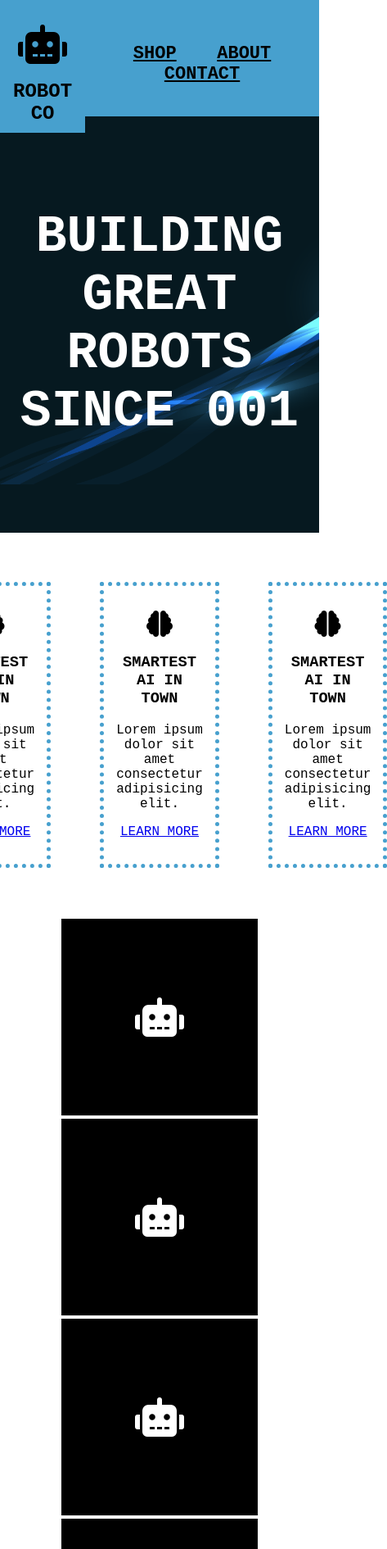
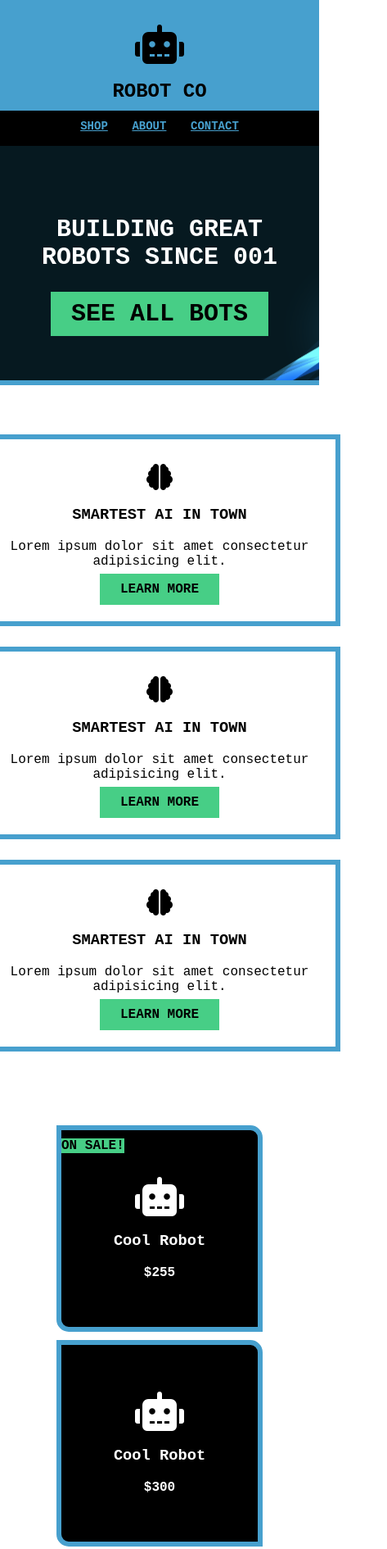
Before and after one commit to 8ctopotamus/robotco, a plain HTML site: page index.html in a window 390 px wide. Shown: the top 1890 px of the page at 82% size, 473 px wide, since content can reach past the window. Drawn offline with Linux system fonts and the light colour scheme.

Commit message:
css vars, responsive

```diff
--- a/css/style.css
+++ b/css/style.css
@@ -1,4 +1,13 @@
-/* Global */
+:root {
+  --brandPrimary: #47a0ce;
+  --brandSecondary: #47ce86;
+  --primaryBorder: 6px solid var(--brandPrimary);
+  --secondaryBorder: 6px solid var(--brandSecondary);
+  --borderRadius: 15px;
+  --awesomeRadius: 0px var(--borderRadius) 0px var(--borderRadius);
+}
+
+/* Global sekector */
 * {
   font-family: 'Courier New', Courier, monospace;
 }
@@ -17,12 +26,29 @@ header {
   display: flex;
   align-items: center;
   justify-content: space-between;
-  background: #47a0ce;
+  background: var(--brandPrimary);
   text-align: center;
 }
 
 nav {
   padding: 30px 15px 15px 15px;
+}
+
+.btn {
+  padding: 5px 10px;
+  color: black;
+  background: var(--brandSecondary);
+  text-decoration: none;
+  font-weight: bold;
+  padding: 10px 25px;
+}
+
+.text-primary {
+  color: var(--brandPrimary);
+}
+
+.text-secondary {
+  color: var(--brandSecondary);
 }
 
 nav a {
@@ -35,13 +61,14 @@ nav a {
 main {
   display: flex;
   justify-content: center;
+  flex-wrap: wrap;
   padding: 60px 15px;
 }
 
 #logo-container {
   display: inline-block;
   padding-top: 10px;
-  background: #47a0ce;
+  background: var(--brandPrimary);
   position: relative;
   top: 20px;
   padding: 10px;
@@ -53,36 +80,30 @@ main {
 
 .bg-dark {
   background: black;
-  color: #47a0ce;
+  color: var(--brandPrimary);
 }
 
 .bg-dark a {
-  color: #47a0ce;
+  color: var(--brandPrimary);
 }
 
 #hero {
   background: black;
   background-image: url("../images/background.png");
+  border-bottom: var(--primaryBorder);
   color: white;
   text-align: center;
   padding: 60px 15px;
   font-size: 42px;
 }
 
-#hero a {
-  background: white;
-  margin: 10px;
-  font-size: 22px;
-  text-decoration: none;
-  padding: 15px;
-  color: black;
-}
-
 .callout {
-  border: 5px dotted #47a0ce;
+  border: var(--primaryBorder);
   text-align: center;
   margin: 0 30px;
   padding: 30px 15px;
+  flex: 1 0 400px;
+  margin-bottom: 25px;
 }
 
 #gallery {
@@ -94,14 +115,31 @@ main {
 }
 
 .gallery-item {
-  background: black;
-  color: white;
   display: flex;
   align-items: center;
   justify-content: center;
-  margin: 2px;
+  flex-direction: column;
+  border: var(--primaryBorder);
+  background: black;
+  color: white;
+  border-radius: var(--awesomeRadius);
+  margin: 5px;
   width: 240px;
   height: 240px;
+  font-weight: bold;
+  position: relative;
+}
+
+.gallery-item p {
+  margin: 0;
+}
+
+.on-sale {
+  background: var(--brandSecondary);
+  color: black;
+  position: absolute;
+  top: 10px;
+  left: 0;
 }
 
 .socials a {
@@ -114,6 +152,34 @@ footer {
   display: flex;
   align-items: center;
   justify-content: space-between;
+  border-top: var(--primaryBorder);
   padding: 15px;
   margin-top: 60px;
 }
+
+/* Media Queries */
+@media (max-width: 767px) {
+  header {
+    flex-direction: column;
+    align-items: stretch;
+  }
+
+  header nav {
+    background: black;
+  }
+
+  header nav a {
+    color: var(--brandPrimary);
+    font-size: 14px;
+    margin: 0 10px;
+  }
+
+  #hero h1,
+  #hero a {
+    font-size: 30px;
+  }
+
+  footer {
+    flex-direction: column;
+  }
+}
--- a/index.html
+++ b/index.html
@@ -22,56 +22,77 @@
   </header>
   <section id="hero">
     <h1>BUILDING GREAT ROBOTS SINCE 001</h1>
+    <a href="#gallery" class="btn">SEE ALL BOTS</a>
   </section>
   <main>
     <div class="callout">
       <i class="fa-solid fa-brain fa-2x"></i>
       <h3>SMARTEST AI IN TOWN</h3>
       <p>Lorem ipsum dolor sit amet consectetur adipisicing elit.</p>
-      <a href="#">LEARN MORE</a>
+      <a href="#" class="btn">LEARN MORE</a>
     </div>
     <div class="callout">
       <i class="fa-solid fa-brain fa-2x"></i>
       <h3>SMARTEST AI IN TOWN</h3>
       <p>Lorem ipsum dolor sit amet consectetur adipisicing elit.</p>
-      <a href="#">LEARN MORE</a>
+      <a href="#" class="btn">LEARN MORE</a>
     </div>
     <div class="callout">
       <i class="fa-solid fa-brain fa-2x"></i>
       <h3>SMARTEST AI IN TOWN</h3>
       <p>Lorem ipsum dolor sit amet consectetur adipisicing elit.</p>
-      <a href="#">LEARN MORE</a>
+      <a href="#" class="btn">LEARN MORE</a>
     </div>
   </main>
   <section id="gallery">
     <div class="gallery-item">
+      <span class="on-sale">ON SALE!</span>
       <i class="fa-solid fa-robot fa-3x"></i>
+      <h3>Cool Robot</h3>
+      <p>$255</p>
     </div>
     <div class="gallery-item">
       <i class="fa-solid fa-robot fa-3x"></i>
+      <h3>Cool Robot</h3>
+      <p>$300</p>
+    </div>
+    <div class="gallery-item">
+      <span class="on-sale">ON SALE!</span>
+      <i class="fa-solid fa-robot fa-3x"></i>
+      <h3>Cool Robot</h3>
+      <p>$255</p>
     </div>
     <div class="gallery-item">
       <i class="fa-solid fa-robot fa-3x"></i>
+      <h3>Cool Robot</h3>
+      <p>$300</p>
+    </div>
+    <div class="gallery-item">
+      <span class="on-sale">ON SALE!</span>
+      <i class="fa-solid fa-robot fa-3x"></i>
+      <h3>Cool Robot</h3>
+      <p>$255</p>
     </div>
     <div class="gallery-item">
       <i class="fa-solid fa-robot fa-3x"></i>
+      <h3>Cool Robot</h3>
+      <p>$300</p>
+    </div>
+    <div class="gallery-item">
+      <span class="on-sale">ON SALE!</span>
+      <i class="fa-solid fa-robot fa-3x"></i>
+      <h3>Cool Robot</h3>
+      <p>$255</p>
     </div>
     <div class="gallery-item">
       <i class="fa-solid fa-robot fa-3x"></i>
-    </div>
-    <div class="gallery-item">
-      <i class="fa-solid fa-robot fa-3x"></i>
-    </div>
-    <div class="gallery-item">
-      <i class="fa-solid fa-robot fa-3x"></i>
-    </div>
-    <div class="gallery-item">
-      <i class="fa-solid fa-robot fa-3x"></i>
+      <h3>Cool Robot</h3>
+      <p>$300</p>
     </div>
   </section>
   <footer class="bg-dark">
     <p>&copy; 2022 | ROBOT CO</p>
-    <h3>COOL SLOGAN HERE</h3>
+    <h3 class="text-secondary">COOL SLOGAN HERE</h3>
     <div class="socials">
       <a href="#" target="_blank" title="Visit us on Facebook" rel="noreferrer noopener">
         <i class="fab fa-instagram fa-2x"></i>
```
